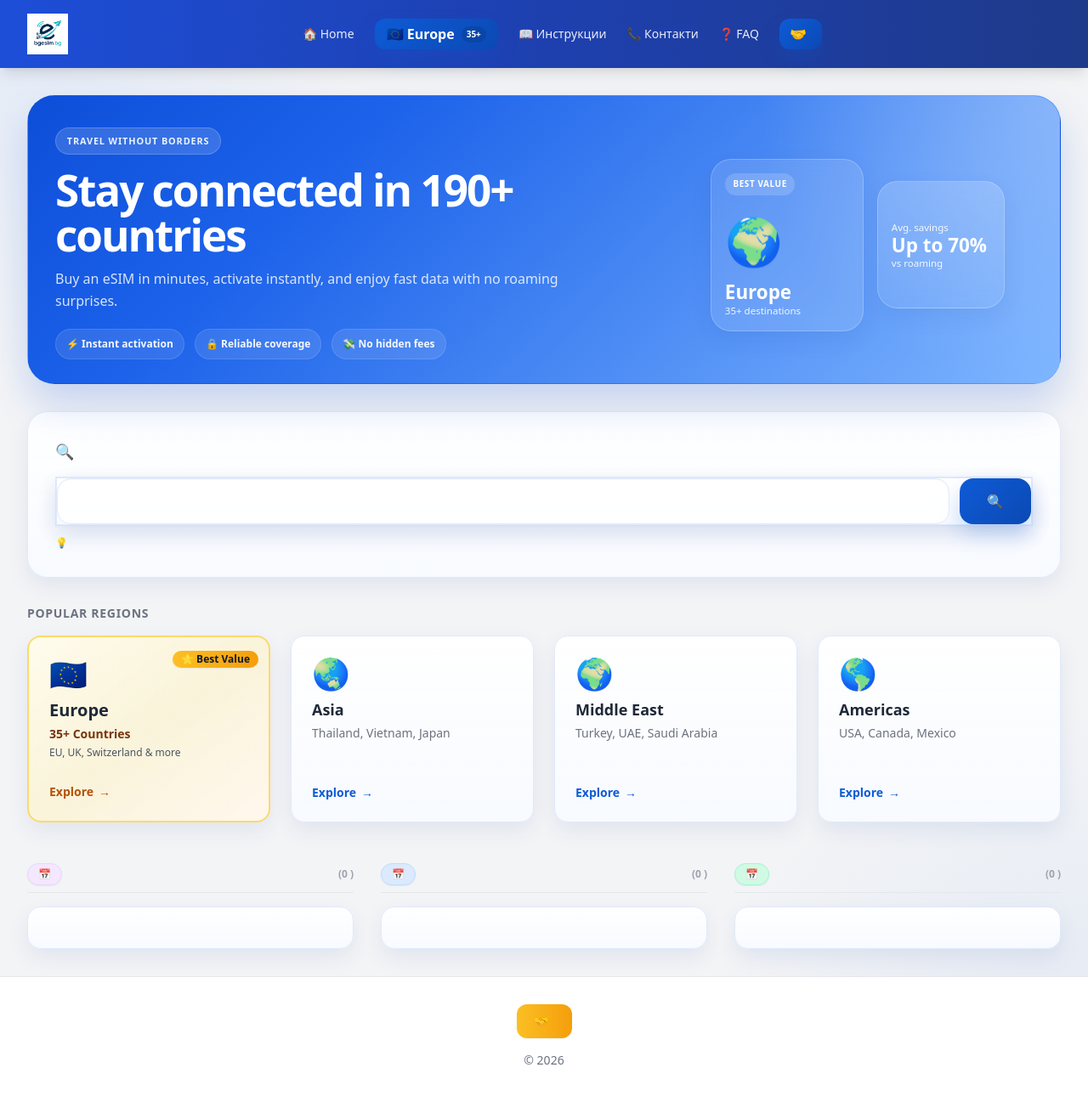
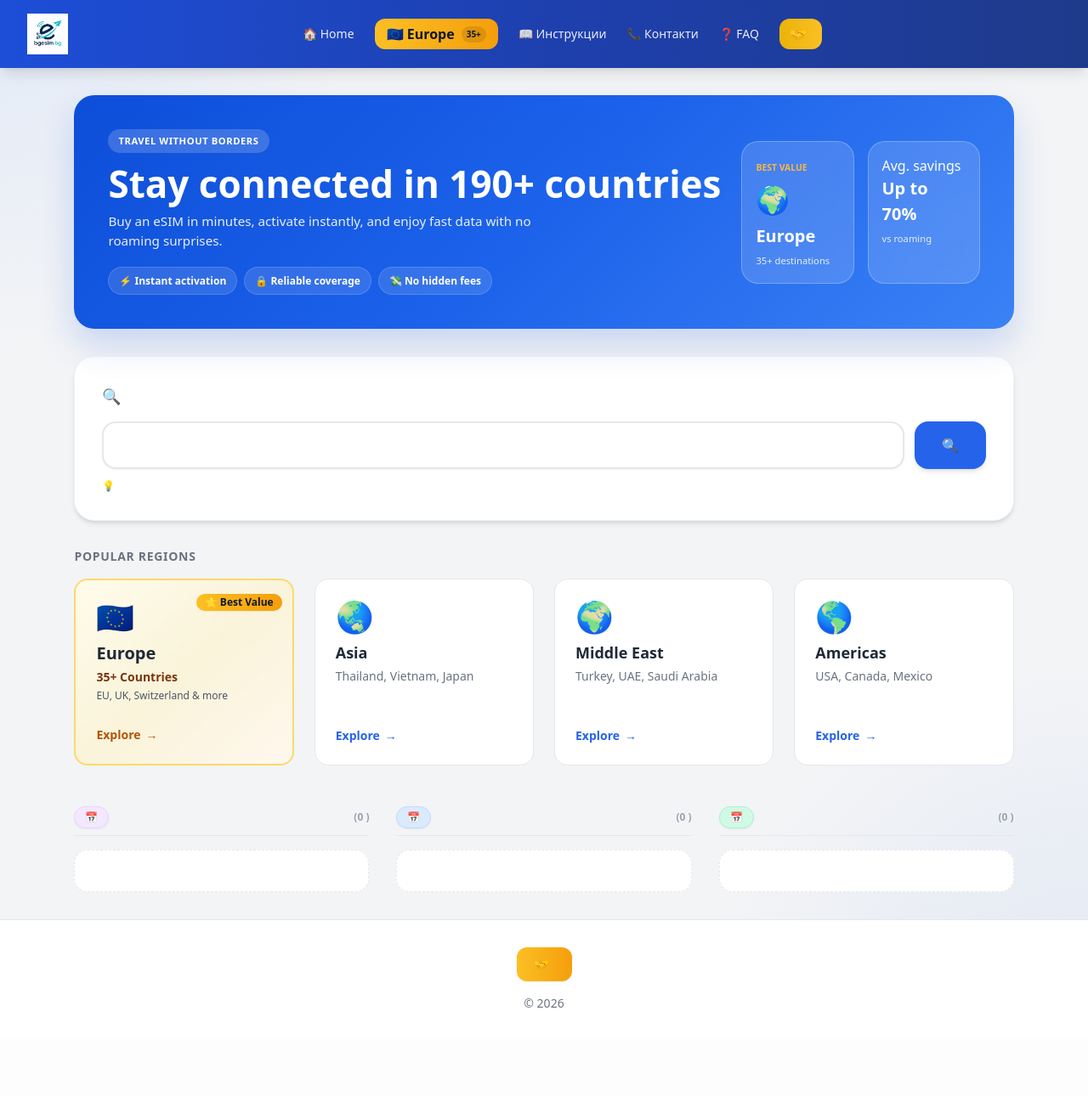
Before and after one commit to VioletaGeorgieva-dev/bgesim, a FastAPI app: template app/templates/index.html in a window 1280 px wide. Shown: the whole page at 85% size. After the commit the page ends 1186 px from the top, so only its background shows below. Run offline with FastAPI, Linux system fonts and the light colour scheme; the template is opened without the code that fills it, so the values that code supplies are empty; parts of the project's set-up code (start-up, migrations or seed data) failed here and were passed over; some libraries are stand-ins or nearby versions.

Commit message:
Update style.css

```diff
--- a/static/css/style.css
+++ b/static/css/style.css
@@ -1,17 +1,11 @@
 :root {
   --bg: #f4f8ff;
-  --bg-strong: #eaf2ff;
   --panel: #ffffff;
-  --panel-soft: #f8fbff;
   --primary: #0e5bd6;
   --primary-deep: #0b49b4;
-  --primary-soft: #eaf3ff;
   --accent: #f6b744;
-  --accent-soft: #fff5d9;
   --text: #172840;
-  --muted: #5f6f8b;
   --stroke: #dfeafc;
-  --shadow: 0 18px 40px rgba(16, 52, 112, 0.12);
   --shadow-soft: 0 10px 26px rgba(9, 57, 137, 0.08);
 }
 
@@ -26,7 +20,7 @@
     radial-gradient(circle at bottom right, rgba(14, 91, 214, 0.08), transparent 26%),
     var(--bg);
   color: var(--text);
-  font-family: Inter, "Segoe UI", sans-serif;
+  font-family: Inter, system-ui, -apple-system, sans-serif;
   line-height: 1.5;
 }
 
@@ -44,28 +38,17 @@
   z-index: 1;
 }
 
-header {
-  background: linear-gradient(135deg, #0d4ec6 0%, #0c56d8 30%, #0b3e9d 100%);
-  box-shadow: 0 18px 35px rgba(11, 52, 128, 0.16);
-}
-
+/* Навигация и плавни анимации */
 header a,
 header button,
 footer a,
-#search-wrapper button,
-#content .bg-blue-600,
-header a[href*="/partner/login"],
-header a[href*="/europe"] {
+.group {
   transition: transform 0.2s ease, box-shadow 0.2s ease, filter 0.2s ease;
 }
 
 header a:hover,
 header button:hover,
-footer a:hover,
-#search-wrapper button:hover,
-#content .bg-blue-600:hover,
-header a[href*="/partner/login"]:hover,
-header a[href*="/europe"]:hover {
+.group:hover {
   transform: translateY(-1px);
 }
 
@@ -74,313 +57,128 @@
   backdrop-filter: blur(12px);
 }
 
-#search-wrapper,
-#search-wrapper > div,
-section.bg-white,
-section > div.bg-white,
-.bg-white.rounded-2xl,
-.group,
-#content .space-y-4 > div,
-#content .bg-white {
-  border: 1px solid var(--stroke);
-  background: linear-gradient(180deg, rgba(255,255,255,0.98), rgba(247,250,255,0.96));
-  box-shadow: var(--shadow-soft);
-}
-
-#content .bg-white.rounded-2xl:hover,
-.group:hover,
-#content .space-y-4 > div:hover {
-  box-shadow: 0 18px 32px rgba(13, 62, 145, 0.12);
-  transform: translateY(-2px);
-}
-
-#search-wrapper input {
-  border: 1.5px solid var(--stroke) !important;
-  box-shadow: inset 0 1px 2px rgba(15, 93, 231, 0.04);
-  background: rgba(255,255,255,0.9);
-}
-
+/* Търсачка и падащо меню */
 #search-wrapper input:focus {
-  border-color: var(--primary) !important;
-  box-shadow: 0 0 0 4px rgba(14, 91, 214, 0.12), inset 0 1px 2px rgba(14, 91, 214, 0.04);
+  box-shadow: 0 0 0 4px rgba(14, 91, 214, 0.12);
 }
 
 #suggestions-list {
-  border: 1px solid var(--stroke) !important;
-  background: rgba(255,255,255,0.98);
-  box-shadow: 0 22px 42px rgba(17, 38, 63, 0.14) !important;
+  border: 1px solid var(--stroke);
+  background: rgba(255, 255, 255, 0.98);
+  box-shadow: 0 22px 42px rgba(17, 38, 63, 0.14);
 }
 
-#suggestions-list li {
-  color: var(--text);
-}
-
-#suggestions-list li:hover {
-  background: rgba(14, 91, 214, 0.05);
-}
-
-#content .bg-blue-600,
-#search-wrapper button,
-footer a,
-header a[href*="/partner/login"],
-header a[href*="/europe"] {
-  background: linear-gradient(135deg, var(--primary) 0%, var(--primary-deep) 100%);
-  color: #fff;
-  border: none;
-  box-shadow: 0 12px 24px rgba(14, 91, 214, 0.2);
-}
-
-#content .bg-blue-600:hover,
-#search-wrapper button:hover,
-footer a:hover,
-header a[href*="/partner/login"]:hover,
-header a[href*="/europe"]:hover {
-  filter: brightness(1.03);
-}
-
-#content .bg-blue-600,
-#search-wrapper button {
-  border-radius: 1rem;
-}
-
-#content .text-blue-600,
-.text-blue-600 {
-  color: var(--primary) !important;
-}
-
-#content .bg-emerald-50,
-.bg-emerald-50 {
-  background: rgba(16, 185, 129, 0.08) !important;
-}
-
-footer {
-  background: rgba(255,255,255,0.8);
-  border-top: 1px solid rgba(15, 93, 231, 0.08);
-  backdrop-filter: blur(8px);
-}
-
+/* Hero Банер */
 .premium-hero {
   position: relative;
   overflow: hidden;
-  border: 1px solid rgba(15, 93, 231, 0.08);
-  border-radius: 2rem;
-  background: linear-gradient(135deg, #0d4ed8 0%, #1c62ea 28%, #7db5ff 100%);
-  box-shadow: 0 24px 48px rgba(13, 78, 216, 0.2);
-}
-
-.premium-hero::before {
-  content: "";
-  position: absolute;
-  inset: 0;
-  background: radial-gradient(circle at top right, rgba(255,255,255,0.26), transparent 28%);
-  pointer-events: none;
+  border-radius: 1.5rem;
+  background: linear-gradient(135deg, #0d4ed8 0%, #1c62ea 50%, #3b82f6 100%);
+  box-shadow: 0 20px 40px rgba(13, 78, 216, 0.18);
 }
 
 .premium-hero-inner {
-  position: relative;
-  z-index: 1;
-  display: grid;
-  grid-template-columns: 1.5fr 0.9fr;
+  display: flex;
+  flex-direction: column;
   gap: 1.5rem;
-  padding: 1.5rem 1.5rem 1rem;
+  padding: 1.5rem;
 }
 
-.premium-copy {
-  display: flex;
-  flex-direction: column;
-  justify-content: center;
-  padding: 0.8rem 0.25rem 0.8rem 0.5rem;
-  color: #fff;
+@media (min-width: 768px) {
+  .premium-hero-inner {
+    flex-direction: row;
+    align-items: center;
+    justify-content: space-between;
+    padding: 2.5rem;
+  }
 }
 
 .hero-badge {
-  align-self: flex-start;
-  display: inline-flex;
-  padding: 0.45rem 0.8rem;
+  display: inline-block;
+  padding: 0.35rem 0.75rem;
   border-radius: 999px;
-  background: rgba(255,255,255,0.15);
-  border: 1px solid rgba(255,255,255,0.18);
-  color: #eaf3ff;
-  font-size: 0.68rem;
+  background: rgba(255, 255, 255, 0.18);
+  color: #fff;
+  font-size: 0.7rem;
   font-weight: 800;
-  letter-spacing: 0.08em;
   text-transform: uppercase;
+  letter-spacing: 0.05em;
 }
 
 .premium-copy h2 {
-  margin: 0.9rem 0 0;
+  margin: 0.75rem 0 0.5rem;
   color: #fff;
-  font-size: clamp(2.1rem, 4vw, 3.4rem);
-  line-height: 1.04;
+  font-size: clamp(1.75rem, 3.5vw, 2.75rem);
   font-weight: 900;
-  letter-spacing: -0.04em;
+  line-height: 1.1;
 }
 
 .premium-copy p {
-  max-width: 38rem;
-  margin-top: 0.8rem;
-  color: rgba(255,255,255,0.83);
-  font-size: 1rem;
-  line-height: 1.6;
+  color: rgba(255, 255, 255, 0.9);
+  font-size: 0.95rem;
+  margin-bottom: 1.25rem;
+  max-width: 32rem;
 }
 
 .hero-highlights {
   display: flex;
   flex-wrap: wrap;
-  gap: 0.75rem;
-  margin-top: 1.2rem;
+  gap: 0.5rem;
 }
 
 .hero-highlights span {
-  display: inline-flex;
-  align-items: center;
-  gap: 0.45rem;
-  padding: 0.5rem 0.75rem;
+  padding: 0.4rem 0.75rem;
   border-radius: 999px;
-  background: rgba(255,255,255,0.1);
-  border: 1px solid rgba(255,255,255,0.12);
-  color: #f4f9ff;
+  background: rgba(255, 255, 255, 0.12);
+  border: 1px solid rgba(255, 255, 255, 0.15);
+  color: #fff;
   font-size: 0.75rem;
-  font-weight: 700;
+  font-weight: 600;
 }
 
 .hero-visual {
   display: flex;
-  align-items: center;
-  justify-content: center;
   gap: 1rem;
-  padding: 1rem 0.25rem 0.75rem;
+  flex-wrap: wrap;
 }
 
 .mini-card {
-  display: flex;
-  flex-direction: column;
-  justify-content: center;
-  border-radius: 1.5rem;
-  border: 1px solid rgba(255,255,255,0.22);
-  background: rgba(255,255,255,0.12);
+  flex: 1;
+  min-width: 130px;
+  border-radius: 1.25rem;
+  border: 1px solid rgba(255, 255, 255, 0.25);
+  background: rgba(255, 255, 255, 0.15);
+  backdrop-filter: blur(10px);
+  padding: 1rem;
   color: #fff;
-  backdrop-filter: blur(8px);
-  box-shadow: var(--shadow-soft);
-}
-
-.globe-card {
-  width: 180px;
-  min-height: 180px;
-  padding: 1rem 1rem 0.9rem;
 }
 
 .mini-label {
-  display: inline-flex;
-  align-self: flex-start;
-  padding: 0.35rem 0.6rem;
-  border-radius: 999px;
-  background: rgba(255,255,255,0.16);
-  font-size: 0.62rem;
+  font-size: 0.65rem;
   font-weight: 800;
-  letter-spacing: 0.06em;
   text-transform: uppercase;
+  color: var(--accent);
 }
 
 .globe-mark {
-  margin: 0.8rem 0 0.5rem;
-  font-size: 3.4rem;
+  font-size: 2rem;
+  margin: 0.25rem 0;
 }
 
-.globe-card strong,
-.stat-card strong {
-  font-size: 1.4rem;
-  line-height: 1.1;
+.mini-card strong {
+  font-size: 1.25rem;
+  font-weight: 800;
+  display: block;
 }
 
-.globe-card small,
-.stat-card small,
-.stat-card span {
-  font-size: 0.72rem;
-  opacity: 0.9;
+.mini-card small {
+  font-size: 0.7rem;
+  opacity: 0.85;
 }
 
-.stat-card {
-  width: 150px;
-  min-height: 150px;
-  padding: 1rem 1rem 0.9rem;
-  background: linear-gradient(180deg, rgba(255,255,255,0.18), rgba(255,255,255,0.08));
-}
-
+/* Поддръжка на по-малки екрани */
 @media (max-width: 640px) {
-  main {
-    padding-left: 0.75rem !important;
-    padding-right: 0.75rem !important;
-  }
-
-  .premium-hero-inner {
-    grid-template-columns: 1fr;
-    gap: 0.75rem;
-    padding: 1.1rem 1rem 1rem;
-  }
-
-  .premium-copy {
-    padding: 0.2rem 0.1rem;
-  }
-
-  .hero-visual {
-    justify-content: flex-start;
-  }
-
-  section.bg-white,
-  section > div.bg-white,
-  .bg-white.rounded-2xl,
-  .group,
-  #content .space-y-4 > div,
-  #content .bg-white {
-    border-radius: 1.25rem !important;
-  }
-
-  .group,
-  .bg-white.rounded-2xl {
-    padding-left: 1rem !important;
-    padding-right: 1rem !important;
-  }
-
-  #search-wrapper button {
-    width: 100% !important;
+  .hero-highlights span {
+    font-size: 0.7rem;
   }
 }
-
-@media (max-width: 480px) {
-  body {
-    background:
-      radial-gradient(circle at top, rgba(122, 171, 255, 0.15), transparent 28%),
-      var(--bg);
-  }
-
-  header .max-w-7xl {
-    padding-left: 0.75rem;
-    padding-right: 0.75rem;
-  }
-
-  #suggestions-list {
-    left: 0;
-    right: 0;
-  }
-
-  .hero-highlights {
-    gap: 0.5rem;
-  }
-
-  .hero-highlights span {
-    width: 100%;
-    justify-content: center;
-  }
-}
-
-@media (prefers-reduced-motion: reduce) {
-  html {
-    scroll-behavior: auto;
-  }
-
-  *, *::before, *::after {
-    transition: none !important;
-    animation: none !important;
-  }
-}
```
